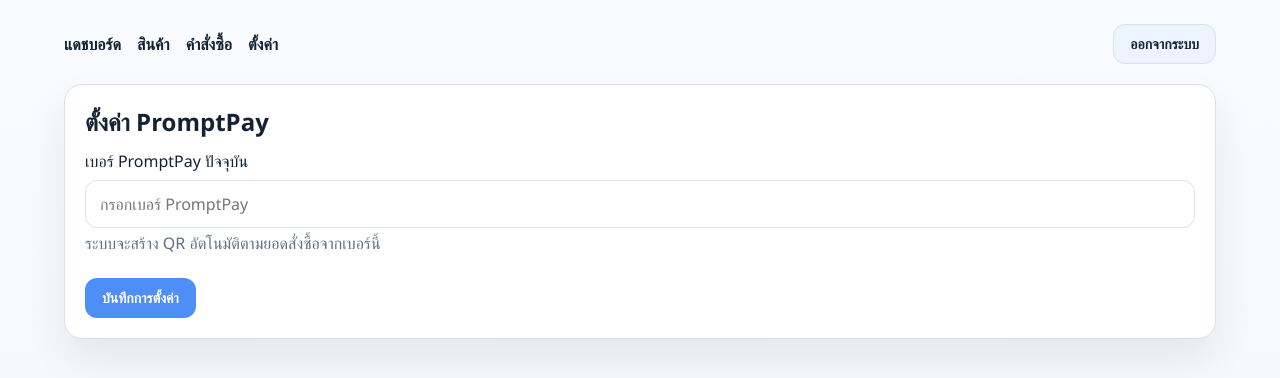
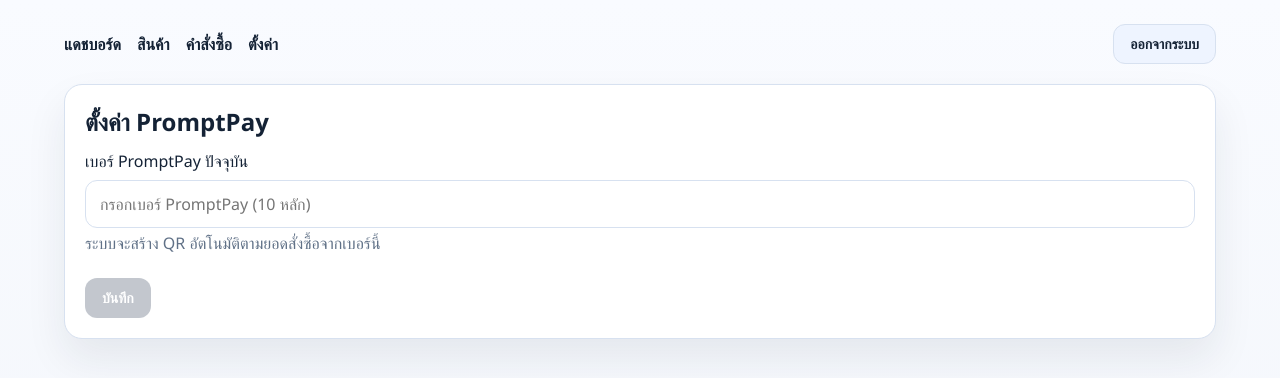
Before and after one commit to nickiereturn/softblue-store, a Next.js app: page /admin/settings in a window 1280 px wide. Shown: the top 378 px of the page. Built offline with nearby package versions, Linux system fonts and the light colour scheme; no server answers; the database is empty.

Commit message:
validate promptpay number

```diff
--- a/components/admin/admin-settings-form.tsx
+++ b/components/admin/admin-settings-form.tsx
@@ -7,6 +7,7 @@
 
 export function AdminSettingsForm() {
   const [promptpayNumber, setPromptpayNumber] = useState("");
+  const [error, setError] = useState("");
   const [message, setMessage] = useState("");
   const [loading, setLoading] = useState(true);
   const [saving, setSaving] = useState(false);
@@ -20,7 +21,7 @@
           const value = docSnap.data().promptpayNumber;
 
           if (typeof value === "string") {
-            setPromptpayNumber(value);
+            setPromptpayNumber(value.replace(/\D/g, "").slice(0, 10));
           }
         }
       } catch {
@@ -33,9 +34,25 @@
     void fetchData();
   }, []);
 
+  function handleChange(value: string) {
+    const cleaned = value.replace(/\D/g, "").slice(0, 10);
+
+    setPromptpayNumber(cleaned);
+    setMessage("");
+
+    if (cleaned.length === 0) {
+      setError("");
+    } else if (cleaned.length !== 10) {
+      setError("กรุณากรอกเบอร์ให้ครบ 10 หลัก");
+    } else {
+      setError("");
+    }
+  }
+
   async function handleSave() {
-    if (!promptpayNumber.trim()) {
-      setMessage("กรุณากรอกเบอร์ PromptPay");
+    if (promptpayNumber.length !== 10) {
+      setError("กรุณากรอกเบอร์ให้ครบ 10 หลัก");
+      alert("กรุณากรอกเบอร์ให้ถูกต้อง");
       return;
     }
 
@@ -46,7 +63,7 @@
       await setDoc(
         doc(db, "settings", "payment"),
         {
-          promptpayNumber: promptpayNumber.trim()
+          promptpayNumber
         },
         { merge: true }
       );
@@ -67,14 +84,27 @@
           <span>เบอร์ PromptPay ปัจจุบัน</span>
           <input
             type="text"
-            placeholder="กรอกเบอร์ PromptPay"
             value={promptpayNumber}
-            onChange={(event) => {
-              setPromptpayNumber(event.target.value);
-              setMessage("");
+            onChange={(event) => handleChange(event.target.value)}
+            placeholder="กรอกเบอร์ PromptPay (10 หลัก)"
+            inputMode="numeric"
+            maxLength={10}
+            disabled={loading || saving}
+            style={{
+              borderColor: error ? "#ef4444" : undefined
             }}
-            disabled={loading || saving}
           />
+          {error ? (
+            <p
+              style={{
+                color: "#ef4444",
+                fontSize: "0.875rem",
+                margin: "0.35rem 0 0"
+              }}
+            >
+              {error}
+            </p>
+          ) : null}
         </label>
 
         <p className="muted-text" style={{ marginTop: -4 }}>
@@ -86,11 +116,22 @@
         <div className="button-row">
           <button
             type="button"
-            className="button button-primary"
             onClick={handleSave}
-            disabled={loading || saving}
+            disabled={loading || saving || promptpayNumber.length !== 10}
+            className="button"
+            style={{
+              background:
+                loading || saving || promptpayNumber.length !== 10
+                  ? "#9ca3af"
+                  : "#2563eb",
+              color: "#ffffff",
+              cursor:
+                loading || saving || promptpayNumber.length !== 10
+                  ? "not-allowed"
+                  : "pointer"
+            }}
           >
-            {saving ? "กำลังบันทึก..." : "บันทึกการตั้งค่า"}
+            {saving ? "กำลังบันทึก..." : "บันทึก"}
           </button>
         </div>
       </div>
```
Also changed, not shown: 1 other file (tests, documents, lock files or other folders).
